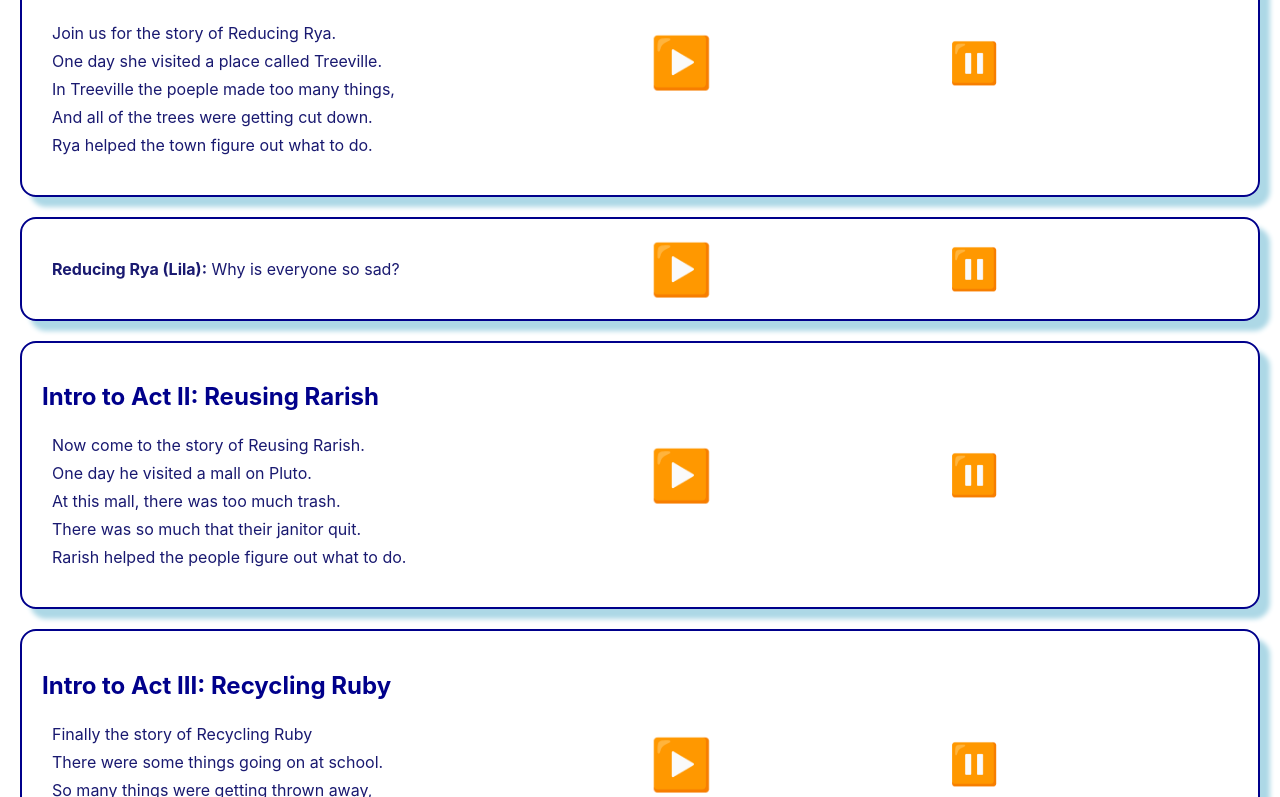
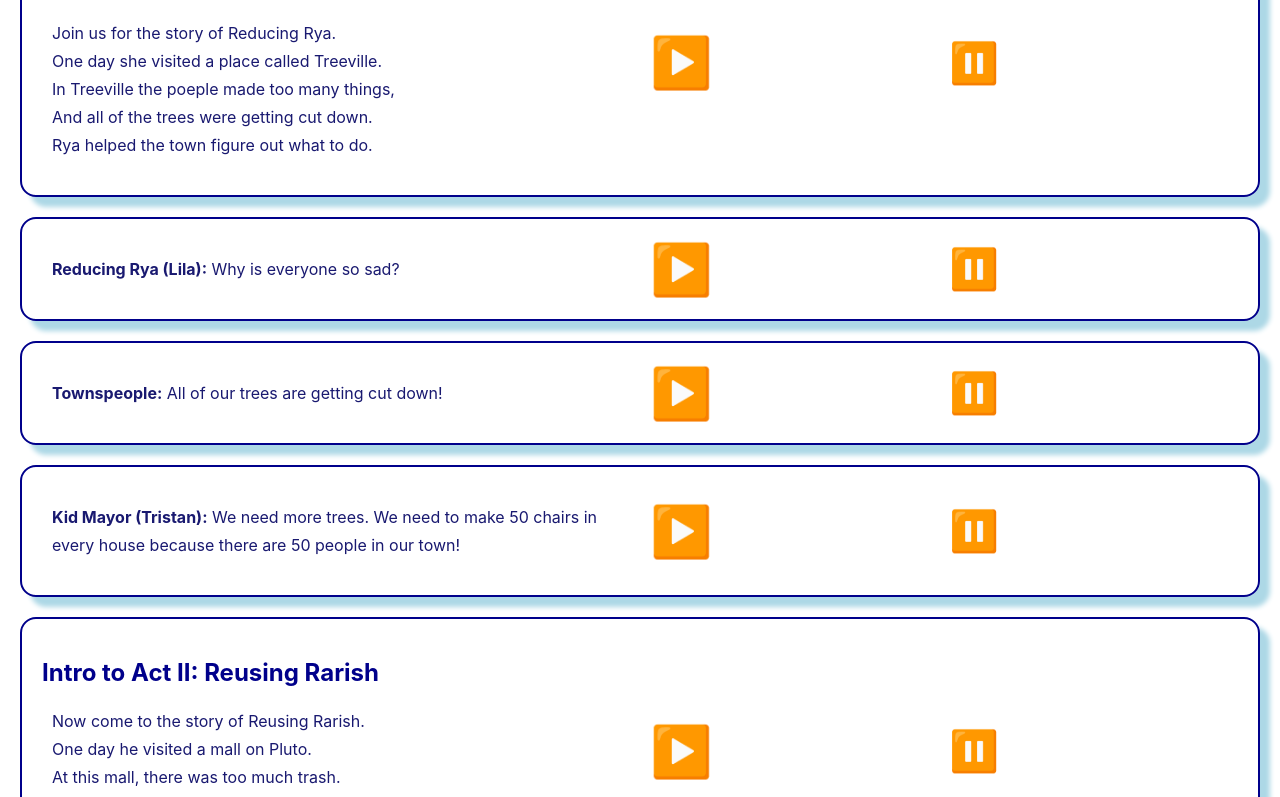
Before and after one commit to Sheilabob/OperaPracticeSite, a React (Create React App) app: page / in a window 1280 px wide. Shown: the part 555-1352 px from the top of the page. Built offline with nearby package versions, Linux system fonts and the light colour scheme.

Commit message:
adding lines to act 1

```diff
--- /dev/null
+++ b/src/ActOne/Line2.js
@@ -0,0 +1,33 @@
+
+function ActOneLine2() {
+    const audio = new Audio("assets/audio/MainOperaTheme.mp3")
+
+
+    function playAudio() {
+        audio.play();
+    };
+
+    function pauseAudio() {
+        audio.pause();
+    }
+
+
+    return (
+      <div>
+        <div class="card">
+            <div class="insideCard words">
+                <p><strong>Townspeople:</strong> All of our trees are getting cut down!</p>
+            </div>
+            <div class="insideCard play" onClick={playAudio}>
+                &#9654;&#65039;
+            </div>
+            <div class="insideCard pause" onClick={pauseAudio}>
+                &#9208;&#65039;
+            </div>
+
+        </div>
+      </div>
+    );
+  }
+
+  export default ActOneLine2;
--- /dev/null
+++ b/src/ActOne/Line3.js
@@ -0,0 +1,33 @@
+
+function ActOneLine3() {
+    const audio = new Audio("assets/audio/MainOperaTheme.mp3")
+
+
+    function playAudio() {
+        audio.play();
+    };
+
+    function pauseAudio() {
+        audio.pause();
+    }
+
+
+    return (
+      <div>
+        <div class="card">
+            <div class="insideCard words">
+                <p><strong>Kid Mayor (Tristan):</strong> We need more trees.  We need to make 50 chairs in every house because there are 50 people in our town!</p>
+            </div>
+            <div class="insideCard play" onClick={playAudio}>
+                &#9654;&#65039;
+            </div>
+            <div class="insideCard pause" onClick={pauseAudio}>
+                &#9208;&#65039;
+            </div>
+
+        </div>
+      </div>
+    );
+  }
+
+  export default ActOneLine3;
--- a/src/App.js
+++ b/src/App.js
@@ -5,6 +5,8 @@ import IntroActOne from './ActOne/IntroActOne';
 import IntroActTwo from './ActTwo/IntroActTwo';
 import IntroActThree from './ActThree/IntroActThree';
 import ActOneLine1 from './ActOne/Line1';
+import ActOneLine2 from './ActOne/Line2';
+import ActOneLine3 from './ActOne/Line3';
 
 function App() {
   return (
@@ -13,6 +15,8 @@ function App() {
       <MainTheme />
       <IntroActOne />
       <ActOneLine1 />
+      <ActOneLine2 />
+      <ActOneLine3 />
       <IntroActTwo />
       <IntroActThree />
     </div>
```
